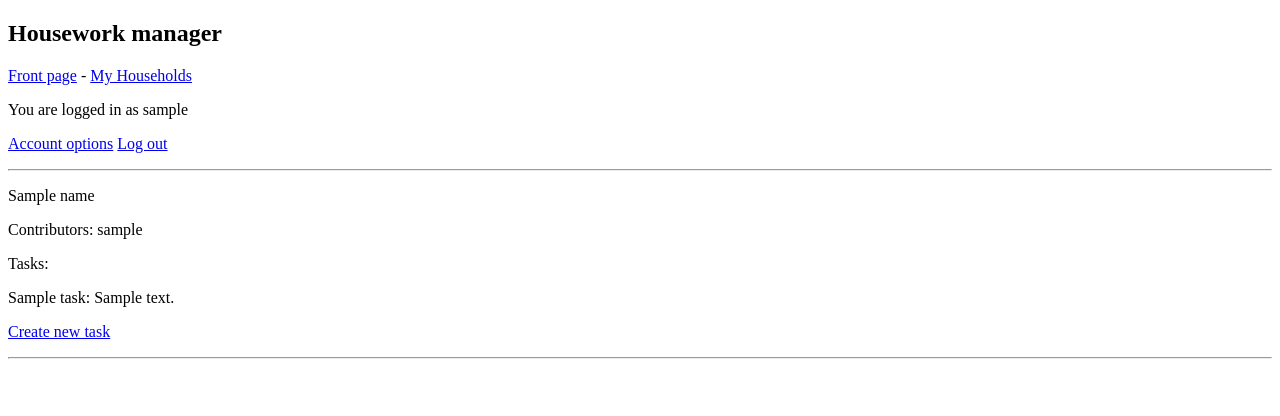
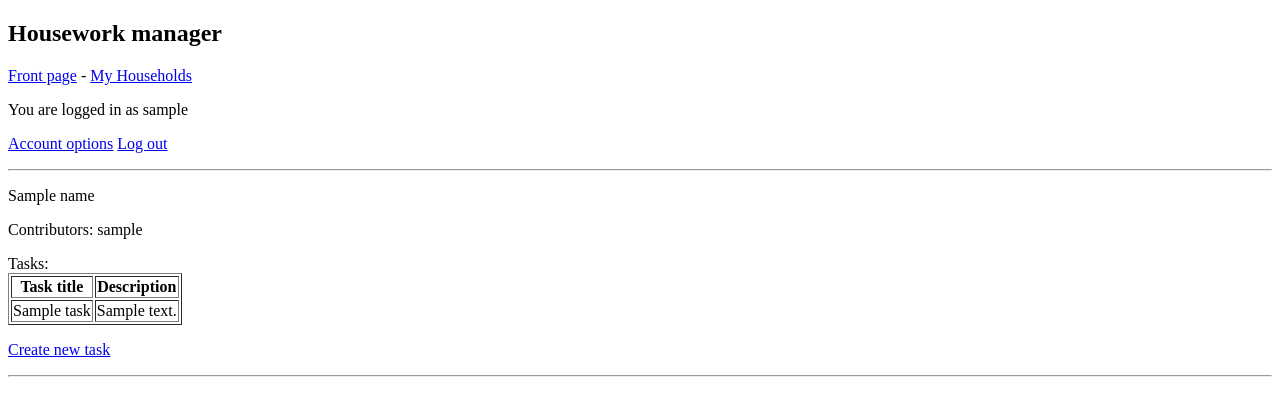
Before and after one commit to selsama/Housework-manager, a Flask app: template manager/templates/household.html in a window 1280 px wide. Shown: the top 416 px of the page. Run offline with Flask 2, Linux system fonts and the light colour scheme; the visitor is signed in with stand-in values (Sample User, id 1); the template is opened without the code that fills it: most values are stand-ins (such as "Sample title", 1, 10 or a date in 2020).

Commit message:
styling changes

```diff
--- a/manager/templates/household.html
+++ b/manager/templates/household.html
@@ -9,9 +9,18 @@
 </p>
 
 Tasks:
-{% for task in tasks %}
-<p>{{ task.name }}: {{ task.description }}</p>
-{% endfor %}
+<table border = "1">
+    <tr>
+      <th>Task title</th>
+      <th>Description</th>
+    </tr>
+    {% for task in tasks %}
+    <tr>
+      <td>{{ task.name }}</td>
+      <td>{{ task.description }}</td>
+    </tr>
+    {% endfor %}
+  </table>
 
 <p><a href="/household{{ id }}/createTask">Create new task</a></p>
 
--- a/manager/templates/householdOptions.html
+++ b/manager/templates/householdOptions.html
@@ -43,7 +43,6 @@
     <input type="submit" value="Rename">
 </form>
 
-<a href="/household{{ id }}">Back to household {{ name }}</a>
 {% else %}
 
 You need to be household admin to edit household options. <br>
@@ -57,4 +56,6 @@ You can ask {{ name }}'s admins to give you admin rights: <br>
 
 {% endif %}
 
+<a href="/household{{ id }}">Back to household {{ name }}</a>
+
 {% endblock %}
```
